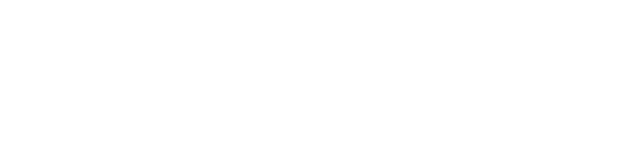
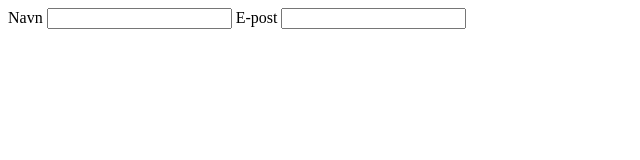
Before and after one commit to is114janisg/is114-test-form, a plain HTML site: page index.html in a window 1280 px wide. Shown: the whole page, without its empty margins (0-640 px from the left). Drawn offline with Linux system fonts and the light colour scheme.

Commit message:
ferdig form-eksempel

```diff
--- a/index.html
+++ b/index.html
@@ -22,6 +22,13 @@
 </head>
 <body>
   <!-- Her (i body-elementet) skrives alt innhold, som påvirker tegning på skjermen. -->
+  <form>
+     <label for="navn">Navn</label>
+     <input type="text" name="navn" required />
+	 <label for="epost">E-post</label>
+	 <input type="email" name="epost" />
+
+  </form>
 
   <script>
    // Se https://html.spec.whatwg.org/multipage/scripting.html#restrictions-for-contents-of-script-elements
```
